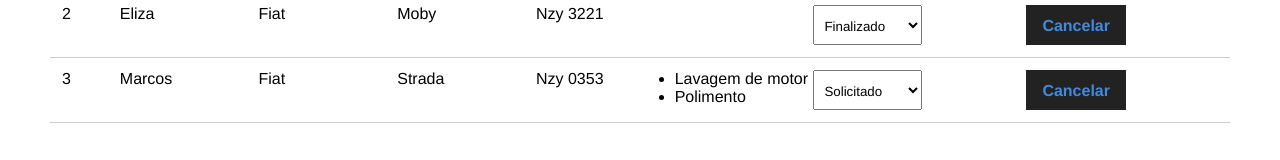
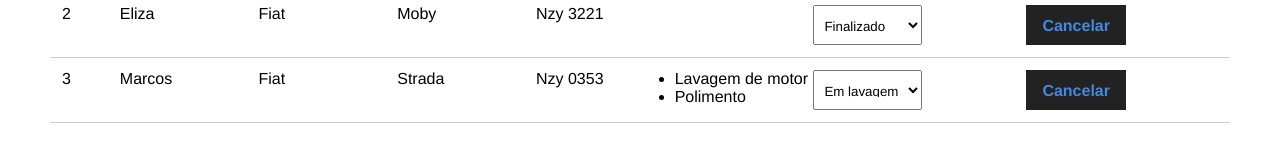
Before and after one commit to Matheusalvz/Lava-Jato, a Vue app: page /pedidos in a window 1280 px wide. Shown: the part 334-494 px from the top of the page. Built offline with nearby package versions, Linux system fonts and the light colour scheme; data requests are answered from the project's data file.

Commit message:
Exibição de mensagem durante atualização de pedido

```diff
--- a/db/db.json
+++ b/db/db.json
@@ -124,7 +124,7 @@
         "Lavagem de motor",
         "Polimento"
       ],
-      "status": "Solicitado",
+      "status": "Em lavagem",
       "id": 3
     }
   ]
--- a/src/components/Dashboard.vue
+++ b/src/components/Dashboard.vue
@@ -103,6 +103,10 @@ export default {
 
             const res = await req;
 
+            this.msg = `Pedido Nº: ${id} atualizado com sucesso!`;
+
+            setTimeout(()=> this.msg="", 4000);
+
             this.getAtendimentos();
 
         }
```
